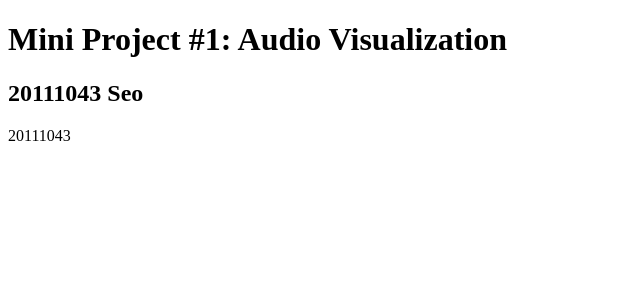
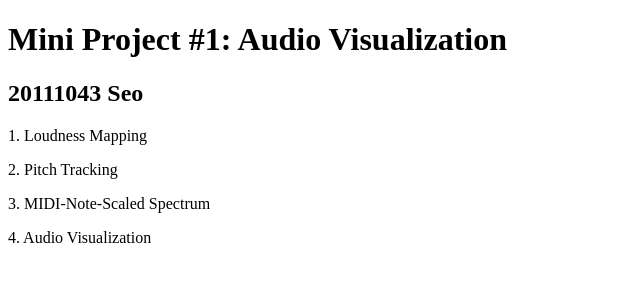
Before and after one commit to seokg/audioComputing, a plain HTML site: page index.html in a window 1280 px wide. Shown: the whole page, without its empty margins (0-640 px from the left). Drawn offline with Linux system fonts and the light colour scheme.

Commit message:
Update index.html

```diff
--- a/index.html
+++ b/index.html
@@ -7,6 +7,9 @@
     <h1> Mini Project #1: Audio Visualization</h1>
     <h2> 20111043 Seo</h2>
 
-    <p> 20111043 </p>
+    <p> 1. Loudness Mapping </p>
+    <p> 2. Pitch Tracking </p>
+    <p> 3. MIDI-Note-Scaled Spectrum </p>
+    <p> 4. Audio Visualization </p>
   </body>
 </html>
```
